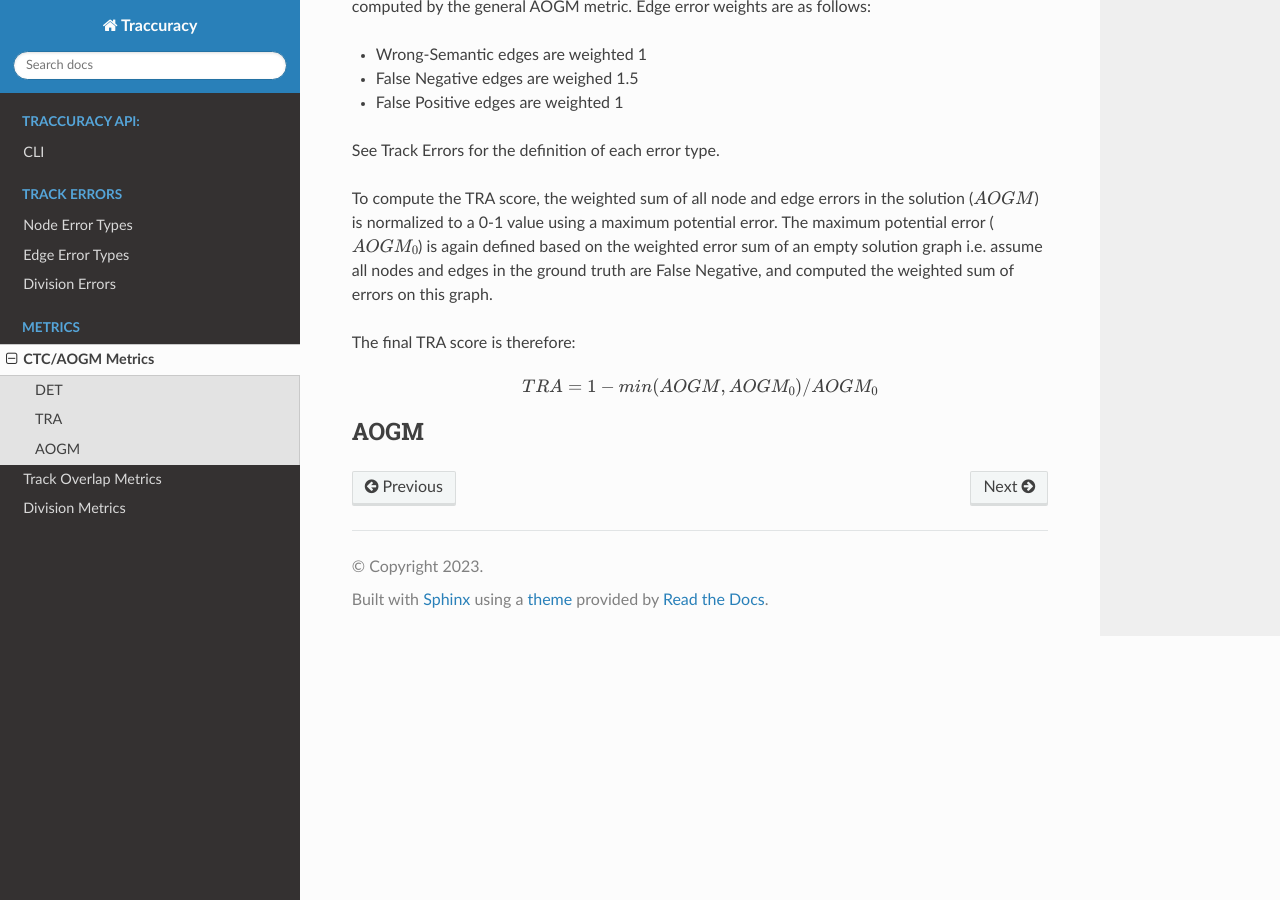
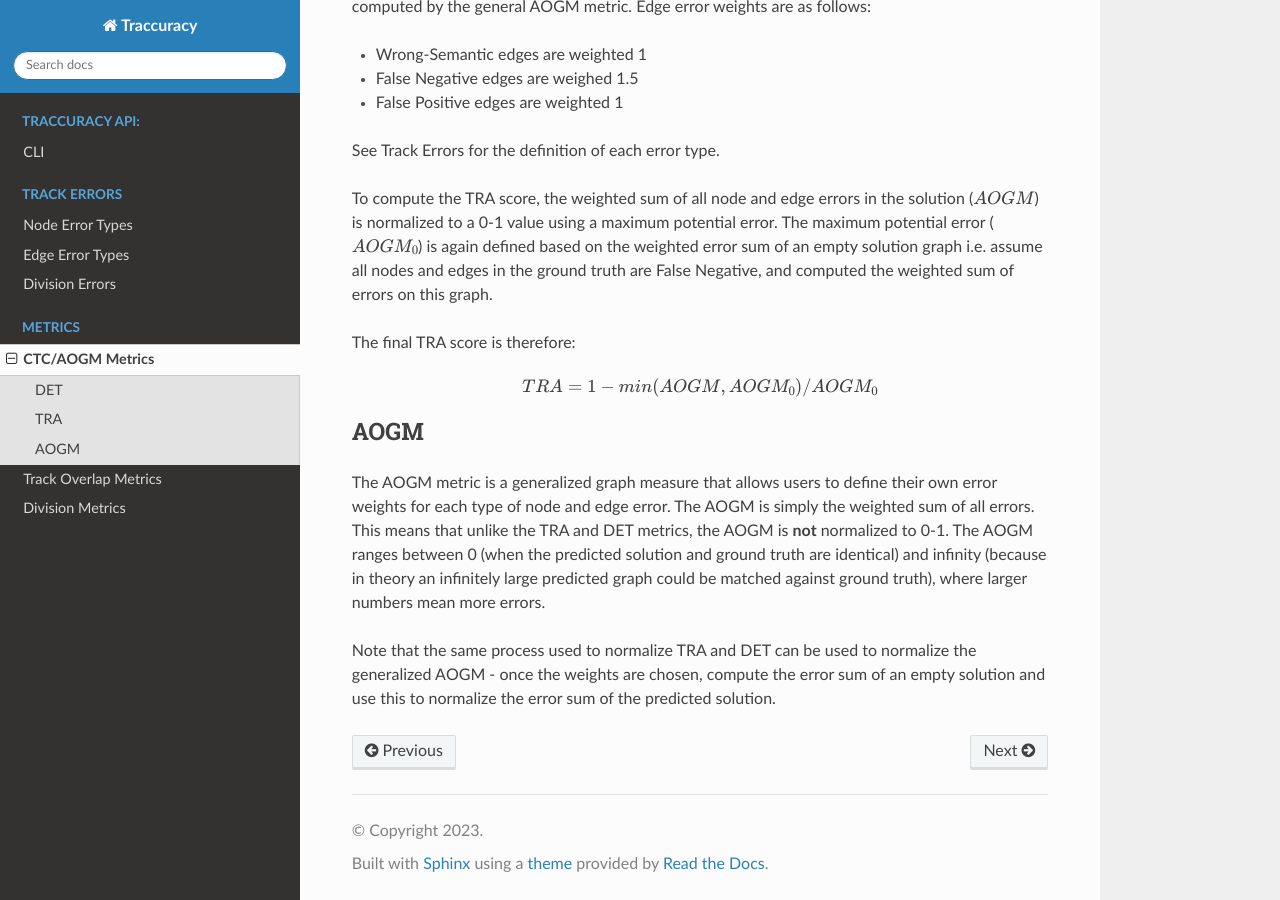
Before and after one commit to Janelia-Trackathon-2023/traccuracy, a Sphinx documentation site: the page built from docs/source/metrics/ctc.rst, in a window 1280 px wide and 900 px high, scrolled down 938 px. Built offline with Sphinx 7.4.7 and the Read the Docs theme 2.0.0, drawn with Linux system fonts in a browser that asks for light colours; pages that are not in the unit, such as notebooks, are missing from menus.

Commit message:
Add a bit about AOGM

```diff
--- a/docs/source/metrics/ctc.rst
+++ b/docs/source/metrics/ctc.rst
@@ -62,3 +62,15 @@ The final TRA score is therefore:
 
 AOGM
 -----------------------
+
+The AOGM metric is a generalized graph measure that allows users to define their own
+error weights for each type of node and edge error. The AOGM is simply the
+weighted sum of all errors. This means that unlike the TRA and DET metrics,
+the AOGM is **not** normalized to 0-1. The AOGM ranges between 0 (when
+the predicted solution and ground truth are identical) and infinity (because in theory
+an infinitely large predicted graph could be matched against ground truth), where
+larger numbers mean more errors.
+
+Note that the same process used to normalize TRA and DET can be used to normalize the
+generalized AOGM - once the weights are chosen, compute the error sum of an empty solution
+and use this to normalize the error sum of the predicted solution.
```
